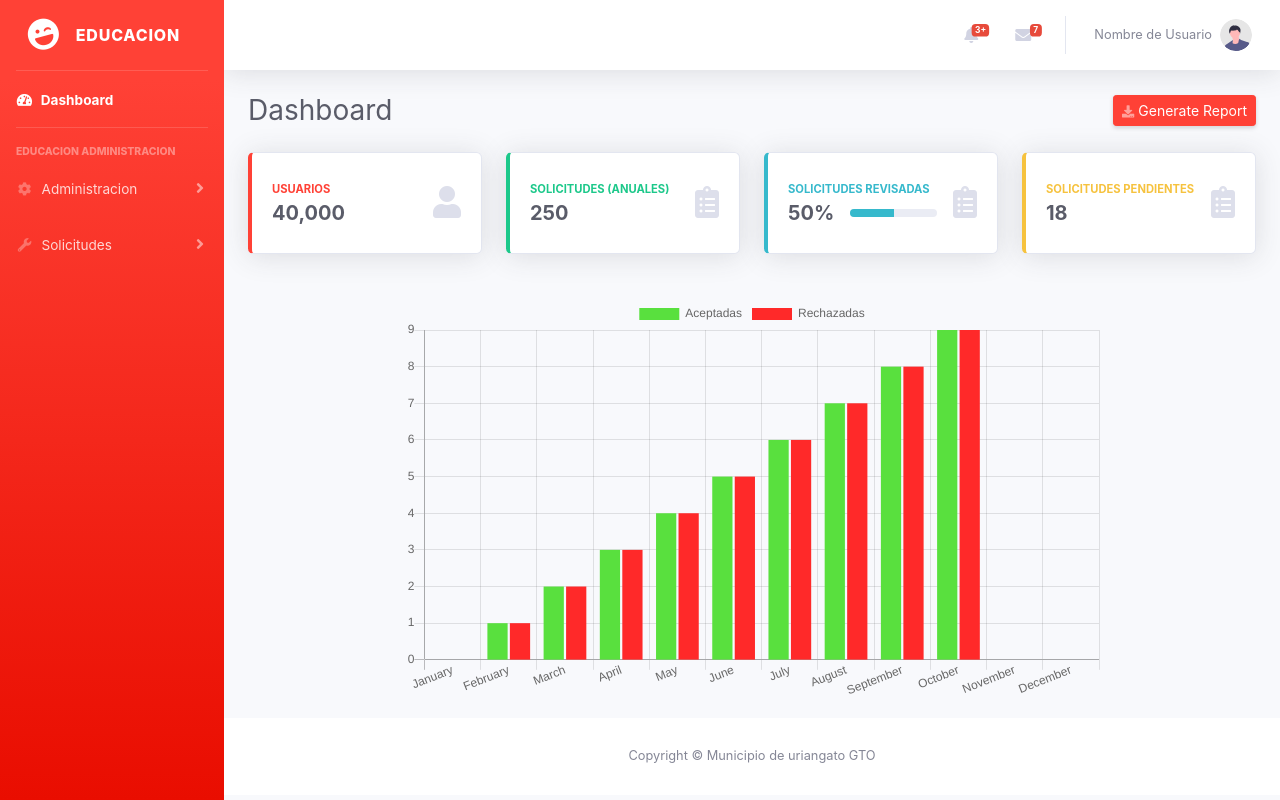
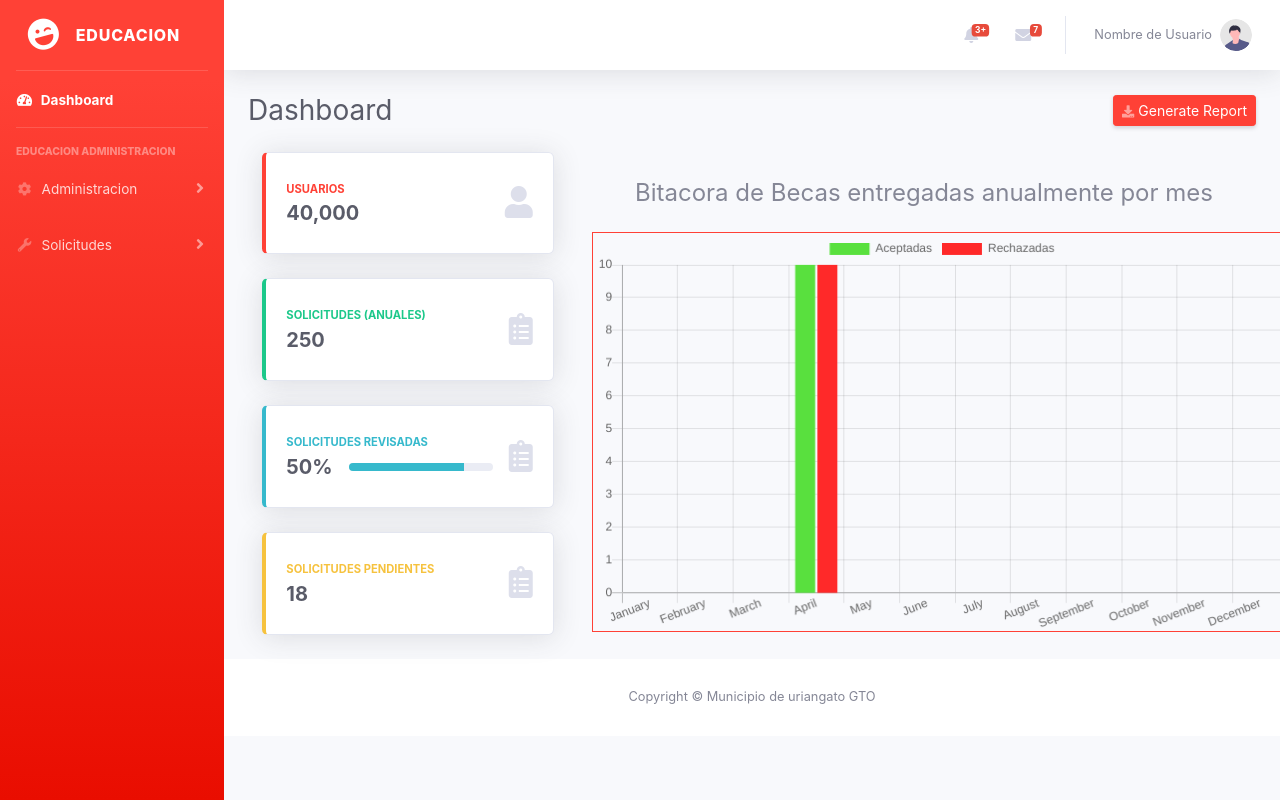
Before and after one commit to EdwinMLara/educacion, a PHP site: page /views/dashboard.php in a window 1280 px wide. Run offline with PHP 8.4, Linux system fonts and the light colour scheme; some libraries are stand-ins or nearby versions.

Commit message:
show dashboard

```diff
--- a/js/dashboard.js
+++ b/js/dashboard.js
@@ -1,68 +1,35 @@
 $(function () {
     console.log("dashboard");
+    let dataRequest = {
+        name:"getDataDashboard",
+        param:{}
+    }
+    request('/educacion/Api/apiDashboard.php',dataRequest,function(res){
+        if (res.hasOwnProperty('error')) {
+            let expiredToken = res.error.status;
+            expiredToken === 301 ? location.href = `/educacion/views/login.php` : alert(res.error.message);
+            return;
+        }
+
+        console.log(res);
+        let datos = res.response.result[0];
+
+        let usuarios = $('#dashboardUsuarios').empty();
+        usuarios.append(datos.usuarios);
+        let solicitudes = $('#dashboardSolicitudes').empty();
+        solicitudes.append(datos.solicitudes);
+
+        let revisadas = $('#dashboardRevisadas').empty();
+        let porcentaje =  parseInt((parseInt(datos.pendientes)/parseInt(datos.solicitudes))*100);
+        revisadas.append(`${100 - porcentaje}%`);
+        $('#dashboardProgessBar').attr('style',`width: ${100 - porcentaje}%`);
+
+        let pendientes = $('#dashboardPendientes').empty()
+        pendientes.append(datos.pendientes);
+
+    },token);
 })
 
-/*const actions = [
-    {
-        name: 'Randomize',
-        handler(chart) {
-            chart.data.datasets.forEach(dataset => {
-                dataset.data = Utils.numbers({ count: chart.data.labels.length, min: -100, max: 100 });
-            });
-            chart.update();
-        }
-    },
-    {
-        name: 'Add Dataset',
-        handler(chart) {
-            const data = chart.data;
-            const dsColor = Utils.namedColor(chart.data.datasets.length);
-            const newDataset = {
-                label: 'Dataset ' + (data.datasets.length + 1),
-                backgroundColor: Utils.transparentize(dsColor, 0.5),
-                borderColor: dsColor,
-                borderWidth: 1,
-                data: Utils.numbers({ count: data.labels.length, min: -100, max: 100 }),
-            };
-            chart.data.datasets.push(newDataset);
-            chart.update();
-        }
-    },
-    {
-        name: 'Add Data',
-        handler(chart) {
-            const data = chart.data;
-            if (data.datasets.length > 0) {
-                data.labels = Utils.months({ count: data.labels.length + 1 });
-
-                for (let index = 0; index < data.datasets.length; ++index) {
-                    data.datasets[index].data.push(Utils.rand(-100, 100));
-                }
-
-                chart.update();
-            }
-        }
-    },
-    {
-        name: 'Remove Dataset',
-        handler(chart) {
-            chart.data.datasets.pop();
-            chart.update();
-        }
-    },
-    {
-        name: 'Remove Data',
-        handler(chart) {
-            chart.data.labels.splice(-1, 1); // remove the label first
-
-            chart.data.datasets.forEach(dataset => {
-                dataset.data.pop();
-            });
-
-            chart.update();
-        }
-    }
-];*/
 
 const MONTHS = [
     'January',
@@ -79,10 +46,10 @@ const MONTHS = [
     'December'
 ];
 
-const test = new Array(10);
+const test = new Array(12);
 
 for(let i=0;i<10;i++){
-    test[i] = i;
+    i==3 ? test[i] = 10 : test[i] = 0;
 }
 
 const DATA_COUNT = 7;
@@ -95,7 +62,7 @@ const data = {
         {
             label: 'Aceptadas',
             data: test,
-            backgroundColor: '#59E03E ',
+            backgroundColor: '#59E03E',
         },
         {
             label: 'Rechazadas',
--- a/views/dashboard.php
+++ b/views/dashboard.php
@@ -31,15 +31,18 @@ if ($login) {
         <!-- Content Row -->
         <div class="row">
 
+            <div class="col-xl-4 col-md-12">
+
                 <!-- Usuarios -->
-            <div class="col-xl-3 col-md-6 mb-4">
+                <div class="row justify-content-center">
+                    <div class="col-xl-11 col-md-5 mb-4">
                         <div class="card border-left-primary shadow h-100 py-2">
                             <div class="card-body">
                                 <div class="row no-gutters align-items-center">
                                     <div class="col mr-2">
                                         <div class="text-xs font-weight-bold text-primary text-uppercase mb-1">
                                             Usuarios</div>
-                                <div class="h5 mb-0 font-weight-bold text-gray-800">40,000</div>
+                                        <div id="dashboardUsuarios" class="h5 mb-0 font-weight-bold text-gray-800">40,000</div>
                                     </div>
                                     <div class="col-auto">
                                         <i class="fas fa-user fa-2x text-gray-300"></i>
@@ -50,14 +53,14 @@ if ($login) {
                     </div>
 
                     <!-- Earnings (Monthly) Card Example -->
-            <div class="col-xl-3 col-md-6 mb-4">
+                    <div class="col-xl-11 col-md-5 mb-4">
                         <div class="card border-left-success shadow h-100 py-2">
                             <div class="card-body">
                                 <div class="row no-gutters align-items-center">
                                     <div class="col mr-2">
                                         <div class="text-xs font-weight-bold text-success text-uppercase mb-1">
                                             Solicitudes (Anuales)</div>
-                                <div class="h5 mb-0 font-weight-bold text-gray-800">250</div>
+                                        <div id="dashboardSolicitudes"  class="h5 mb-0 font-weight-bold text-gray-800">250</div>
                                     </div>
                                     <div class="col-auto">
                                         <i class="fas fa-clipboard-list fa-2x text-gray-300"></i>
@@ -68,7 +71,7 @@ if ($login) {
                     </div>
 
                     <!-- Earnings (Monthly) Card Example -->
-            <div class="col-xl-3 col-md-6 mb-4">
+                    <div class=" col-xl-11 col-md-5 mb-4">
                         <div class="card border-left-info shadow h-100 py-2">
                             <div class="card-body">
                                 <div class="row no-gutters align-items-center">
@@ -77,11 +80,11 @@ if ($login) {
                                         </div>
                                         <div class="row no-gutters align-items-center">
                                             <div class="col-auto">
-                                        <div class="h5 mb-0 mr-3 font-weight-bold text-gray-800">50%</div>
+                                                <div  id="dashboardRevisadas"  class="h5 mb-0 mr-3 font-weight-bold text-gray-800">50%</div>
                                             </div>
                                             <div class="col">
                                                 <div class="progress progress-sm mr-2">
-                                            <div class="progress-bar bg-info" role="progressbar" style="width: 50%" aria-valuenow="50" aria-valuemin="0" aria-valuemax="100"></div>
+                                                    <div id="dashboardProgessBar" class="progress-bar bg-info" role="progressbar" style="width: 80%" aria-valuenow="100" aria-valuemin="0" aria-valuemax="100"></div>
                                                 </div>
                                             </div>
                                         </div>
@@ -95,14 +98,14 @@ if ($login) {
                     </div>
 
                     <!-- Pending Requests Card Example -->
-            <div class="col-xl-3 col-md-6 mb-4">
+                    <div class="col-xl-11 col-md-5 mb-4">
                         <div class="card border-left-warning shadow h-100 py-2">
                             <div class="card-body">
                                 <div class="row no-gutters align-items-center">
                                     <div class="col mr-2">
                                         <div class="text-xs font-weight-bold text-warning text-uppercase mb-1">
                                             Solicitudes pendientes</div>
-                                <div class="h5 mb-0 font-weight-bold text-gray-800">18</div>
+                                        <div id="dashboardPendientes" class="h5 mb-0 font-weight-bold text-gray-800">18</div>
                                     </div>
                                     <div class="col-auto">
                                         <i class="fas fa-clipboard-list fa-2x text-gray-300"></i>
@@ -111,12 +114,12 @@ if ($login) {
                             </div>
                         </div>
                     </div>
+                </div>
+            </div>
 
-
-            <div class="card-body">
-                <div class="w-100">
-                    <canvas class="mx-auto" style="width: 700px; height:400px; display: flex;" id="myChart"></canvas>
-                </div>
+            <div class="col-xl-8 col-md-12 my-auto">
+                <h4 class="text-center mb-4">Bitacora de Becas entregadas anualmente por mes</h4>
+                <canvas class="mx-auto border border-primary" style="width: 700px; height:400px; display: flex;" id="myChart"></canvas>
             </div>
 
         </div>
```
Also changed, not shown: routers/DashboardRouter.php (added, +27 -0 lines). Lines whose indentation alone changed are shown as unchanged.
